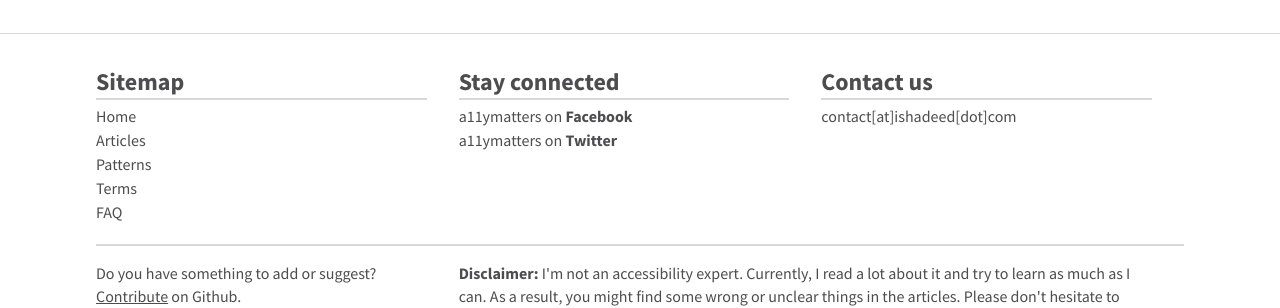
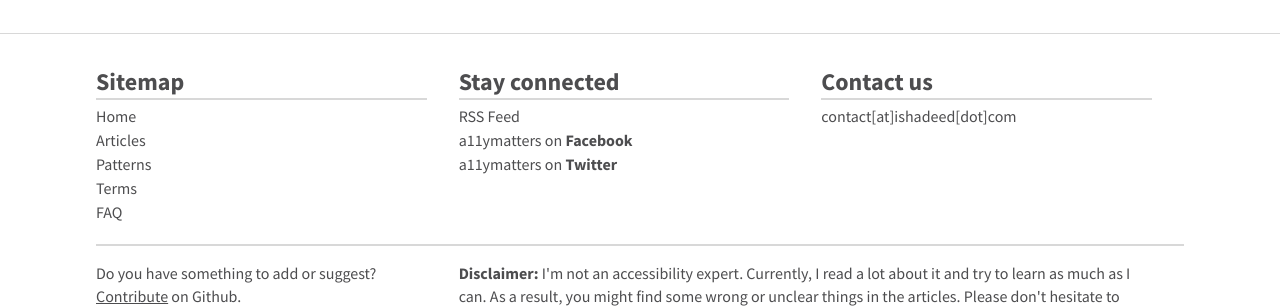
Before and after one commit to shadeed/a11ymatters, a Jekyll site: the page built from index.html, in a window 1280 px wide. Shown: the part 1827-2135 px from the top of the page. Built offline with Jekyll 4.4.1, drawn with Linux system fonts in a browser that asks for light colours.

Commit message:
Add RSS feed link in the footer

```diff
--- a/_config.yml
+++ b/_config.yml
@@ -1,6 +1,6 @@
 name: a11ymatters
 description: Documenting everything through the journey of learning web accessibility.
-url: http://a11ymatters.com
+url: http://www.a11ymatters.com
 markdown: kramdown
 highlighter: rouge # or rouge or null
 exclude: ["node_modules", "gulpfile.js", "package.json"]
--- a/_includes/footer.html
+++ b/_includes/footer.html
@@ -18,6 +18,9 @@
 		<div class="c-footer__item">
 			<h3 class="c-footer__item__title">Stay connected</h4>
 				<ul class="c-list">
+					<li class="c-list__item">
+						 <a href="/feed.xml">RSS Feed</a>
+					</li>
 					<li class="c-list__item"><a href="https://www.facebook.com/weba11ymatters">a11ymatters on <strong>Facebook</strong></a></li>
 					<li class="c-list__item"><a href="https://twitter.com/weba11ymatters">a11ymatters on <strong>Twitter</strong></a></li>
 				</ul>
```
